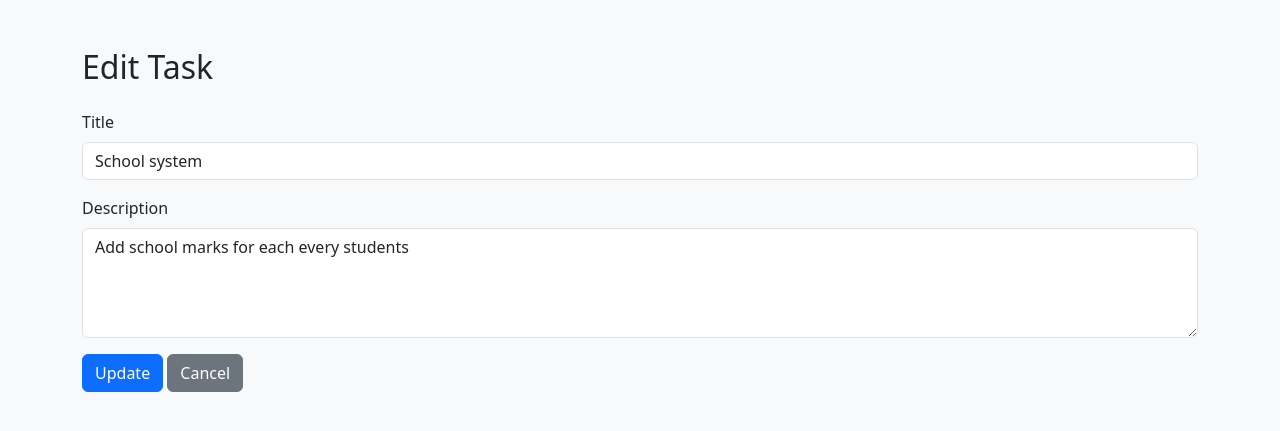
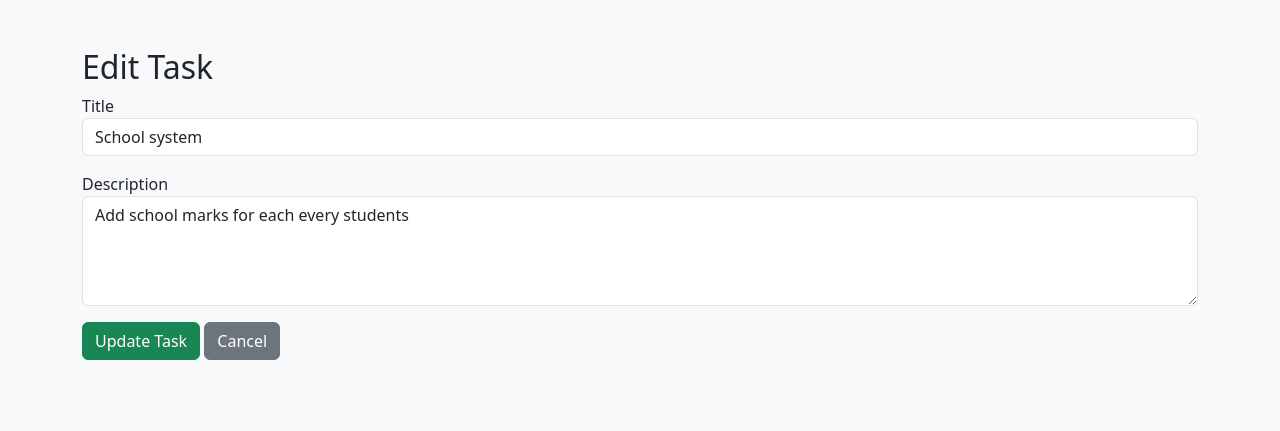
Before and after one commit to hesbonangwenyi606/PHP-Simple-CRUD, a PHP site: page /edit.php?id=3 in a window 1280 px wide. Shown: the top 431 px of the page. Run offline with PHP 8.4, Linux system fonts and the light colour scheme; data comes from the database, SQL or seed files in the repository.

Commit message:
updated edit

```diff
--- a/public/edit.php
+++ b/public/edit.php
@@ -2,17 +2,14 @@
 require_once __DIR__ . '/../src/Task.php';
 use App\Task;
 
-$id = $_GET['id'] ?? null;
+$id = (int)($_GET['id'] ?? 0);
 $task = Task::find($id);
-
-if (!$task) {
-    die('Task not found');
-}
+if (!$task) exit('Task not found.');
 
 if ($_SERVER['REQUEST_METHOD'] === 'POST') {
     Task::update($id, [
-        'title' => $_POST['title'],
-        'description' => $_POST['description']
+        'title' => $_POST['title'] ?? '',
+        'description' => $_POST['description'] ?? ''
     ]);
     header('Location: index.php');
     exit;
@@ -27,17 +24,17 @@ if ($_SERVER['REQUEST_METHOD'] === 'POST') {
 </head>
 <body class="bg-light">
 <div class="container py-5">
-    <h2 class="mb-4">Edit Task</h2>
+    <h2>Edit Task</h2>
     <form method="POST">
         <div class="mb-3">
-            <label class="form-label">Title</label>
+            <label>Title</label>
             <input type="text" name="title" class="form-control" value="<?= htmlspecialchars($task['title']) ?>" required>
         </div>
         <div class="mb-3">
-            <label class="form-label">Description</label>
+            <label>Description</label>
             <textarea name="description" class="form-control" rows="4"><?= htmlspecialchars($task['description']) ?></textarea>
         </div>
-        <button class="btn btn-primary">Update</button>
+        <button class="btn btn-success">Update Task</button>
         <a href="index.php" class="btn btn-secondary">Cancel</a>
     </form>
 </div>
```
